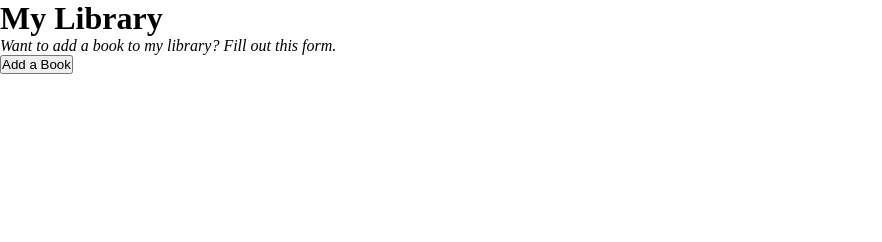
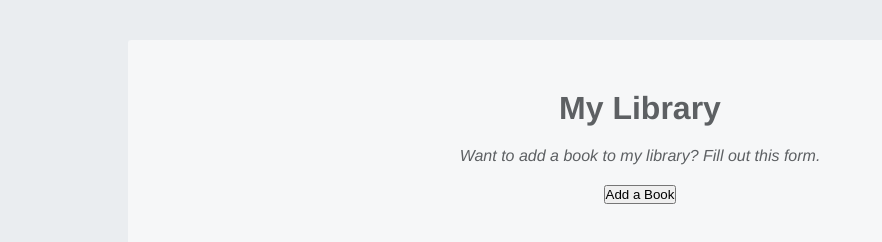
Before and after one commit to AbdulkarimMziya/Odin_Library, a plain HTML site: page index.html in a window 1280 px wide. Shown: the whole page, without its empty margins (0-882 px from the left). Drawn offline with Linux system fonts and the light colour scheme.

Commit message:
feat: add styled header section with title and add-book button
- Added header HTML with app title, description, and 'Add a Book' button
- Applied styles using CSS variables and flexbox layout
- Styled header with background color, padding, border, and centered content

```diff
--- a/styles.css
+++ b/styles.css
@@ -3,3 +3,40 @@
     padding: 0;
     box-sizing: border-box;
 }
+:root {
+    --body-background-color: #EAEDF0;
+    --section-background-color: #F6F7F8;
+    --font-family: "Helvetica", "Arial", sans-serif;
+    --font-size_16: 16px;
+    --border-style: 1px solid D6D9DC;
+}
+
+body {
+    color: #5D6063;
+    background-color: var(--body-background-color);
+    font-family: var(--font-family);
+    font-size: var(--font-size_16);
+
+    display: flex;
+    flex-direction: column;
+    align-items: center;
+}
+
+header {
+    text-align: center;
+    background-color: var(--section-background-color);
+    border: var(--border-style);
+    border-radius: 3px;
+
+    width: 80%;
+    margin: 40px 0;
+    padding: 50px;
+}
+
+header > * {
+    margin-bottom: 20px;
+}
+
+header h1 {
+    font-size: 2em;
+}
```
